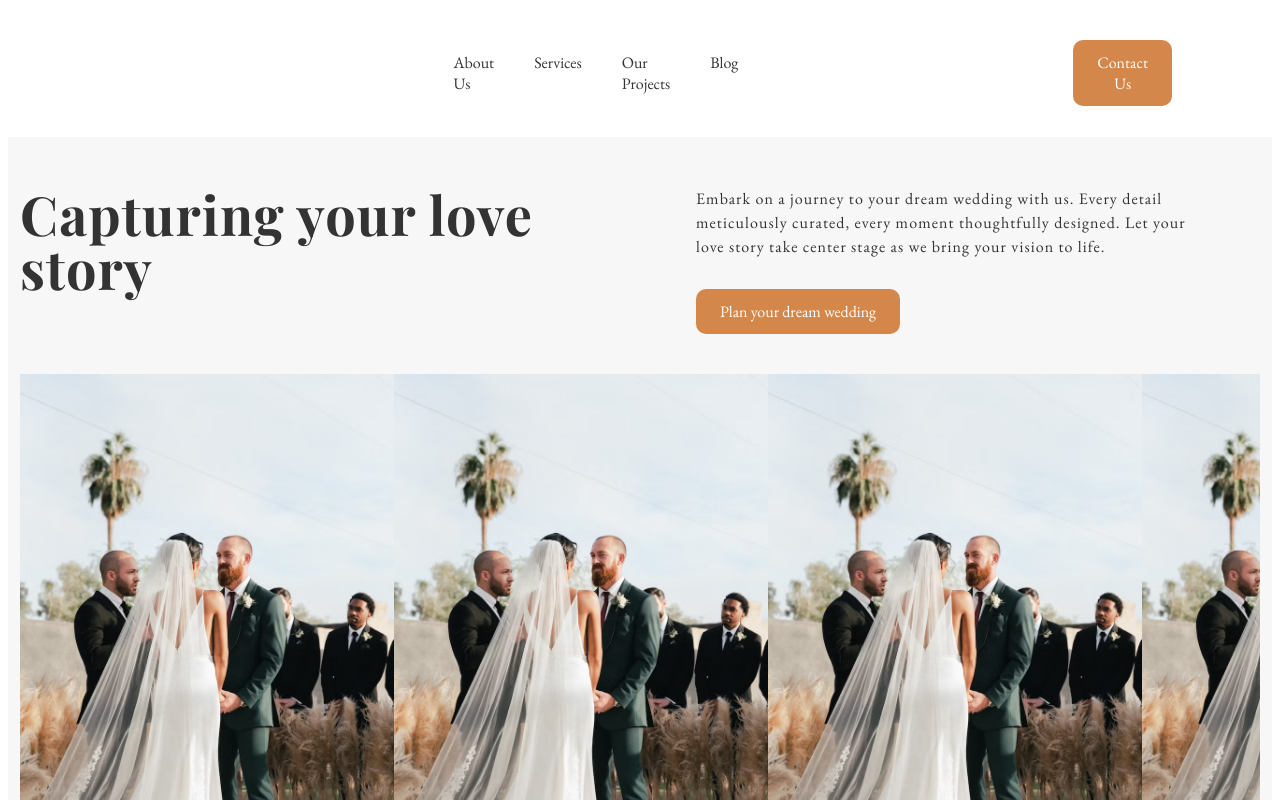
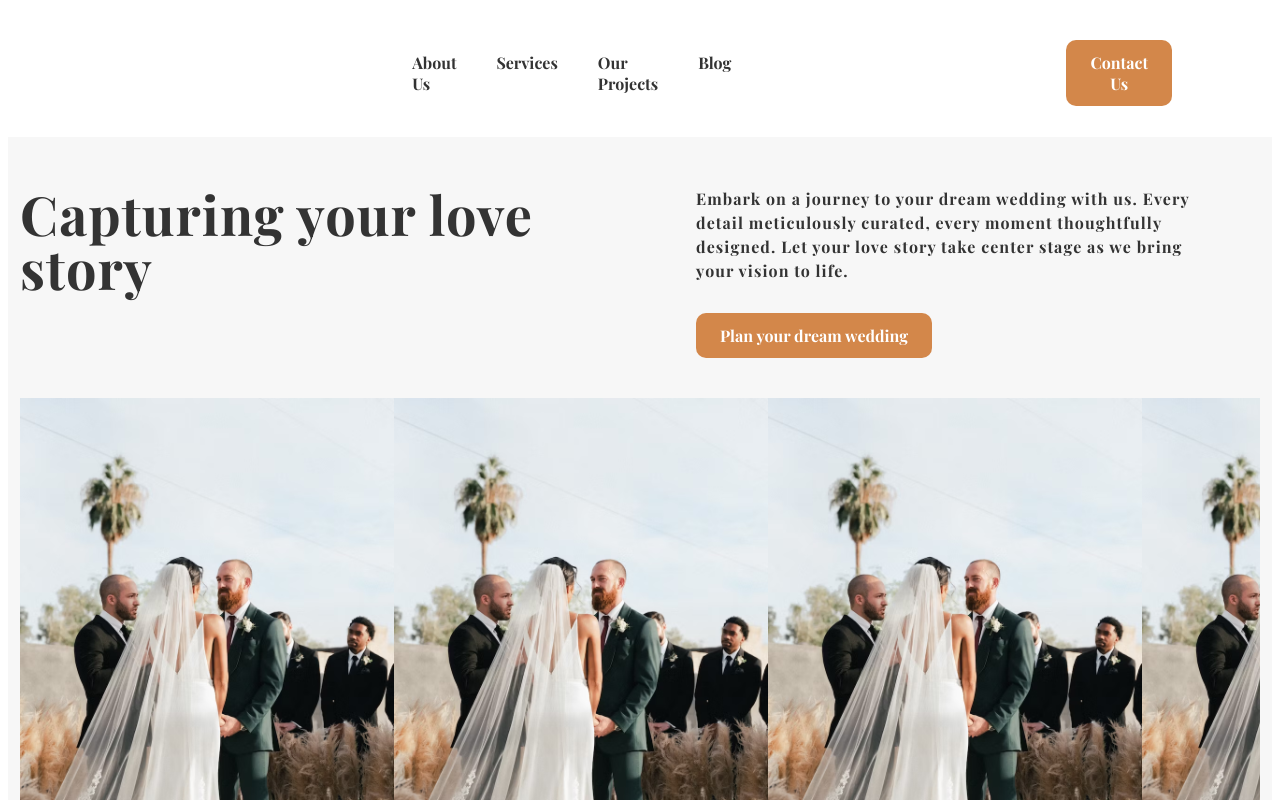
Before and after one commit to Kwabs-97/wedding-planner, a React (Create React App) app: page / in a window 1280 px wide. Shown: the top 800 px of the page. Built offline with nearby package versions, Linux system fonts and the light colour scheme.

Commit message:
added playfair font size

```diff
--- a/src/index.css
+++ b/src/index.css
@@ -6,4 +6,5 @@ html {
   padding: 0;
   box-sizing: border-box;
   font-family: "EB Garamond", serif;
+  font-family: "Playfair Display", serif;
 }
```
